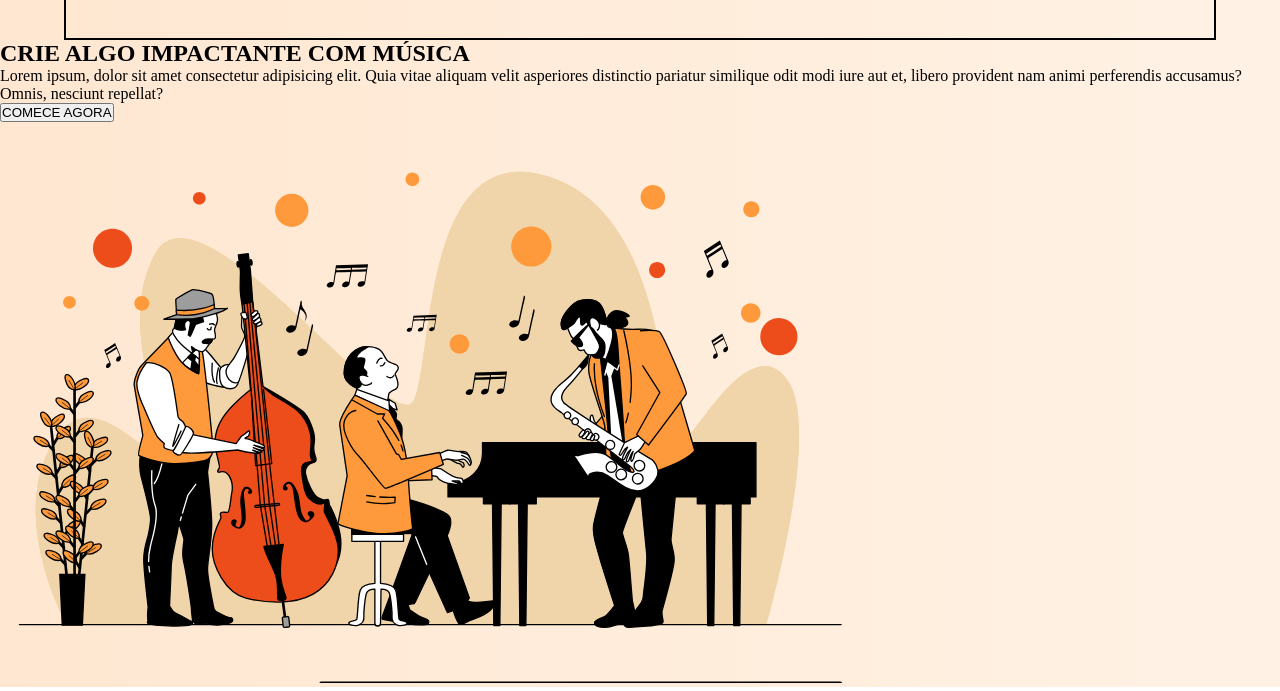
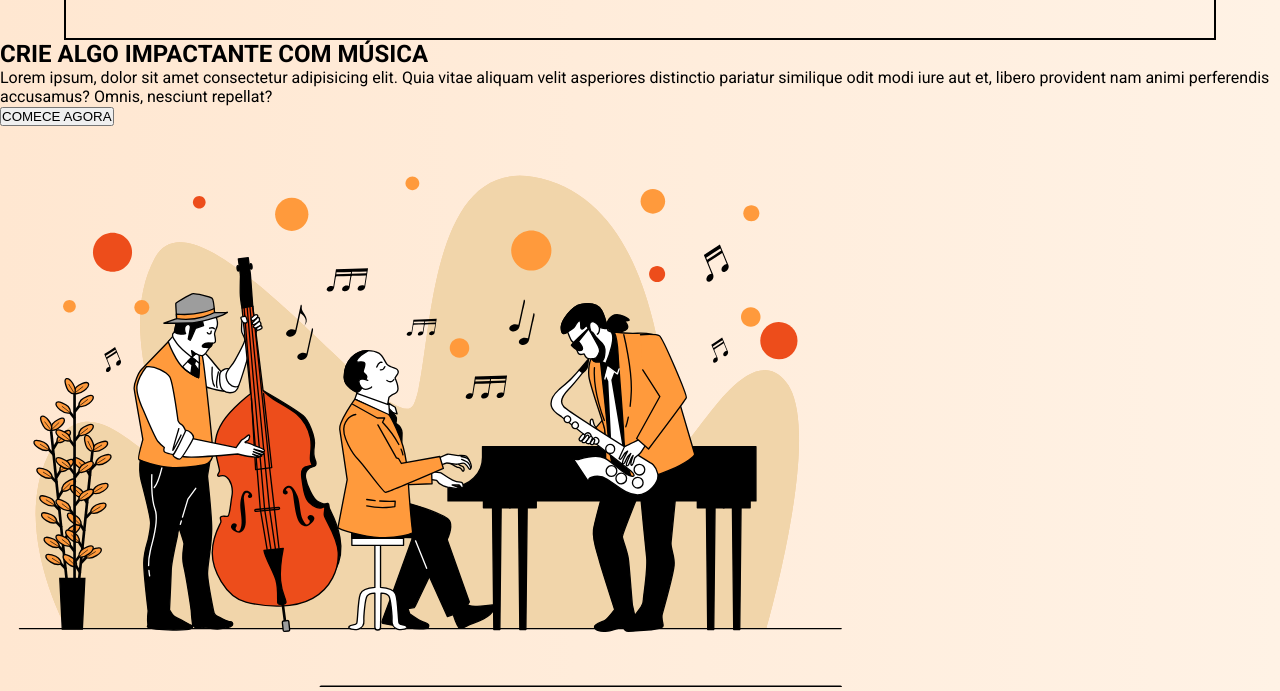
Before and after one commit to matheusricardoooo/tom-jazz, a plain HTML site: page index.html in a window 1280 px wide. Shown: the part 120-811 px from the top of the page. Drawn offline with Linux system fonts and the light colour scheme.

Commit message:
aplicando a fonte no body

```diff
--- a/styles/global.css
+++ b/styles/global.css
@@ -1,3 +1,5 @@
+@import url('https://fonts.googleapis.com/css2?family=Roboto:ital,wght@0,100..900;1,100..900&display=swap');
+
 * {
     margin: 0;
     padding: 0;
@@ -5,5 +7,6 @@
 }
 
 body {
+    font-family: "roboto";
     background: linear-gradient(to right, #FFE7D1, #FFF2E5);
 }
```
